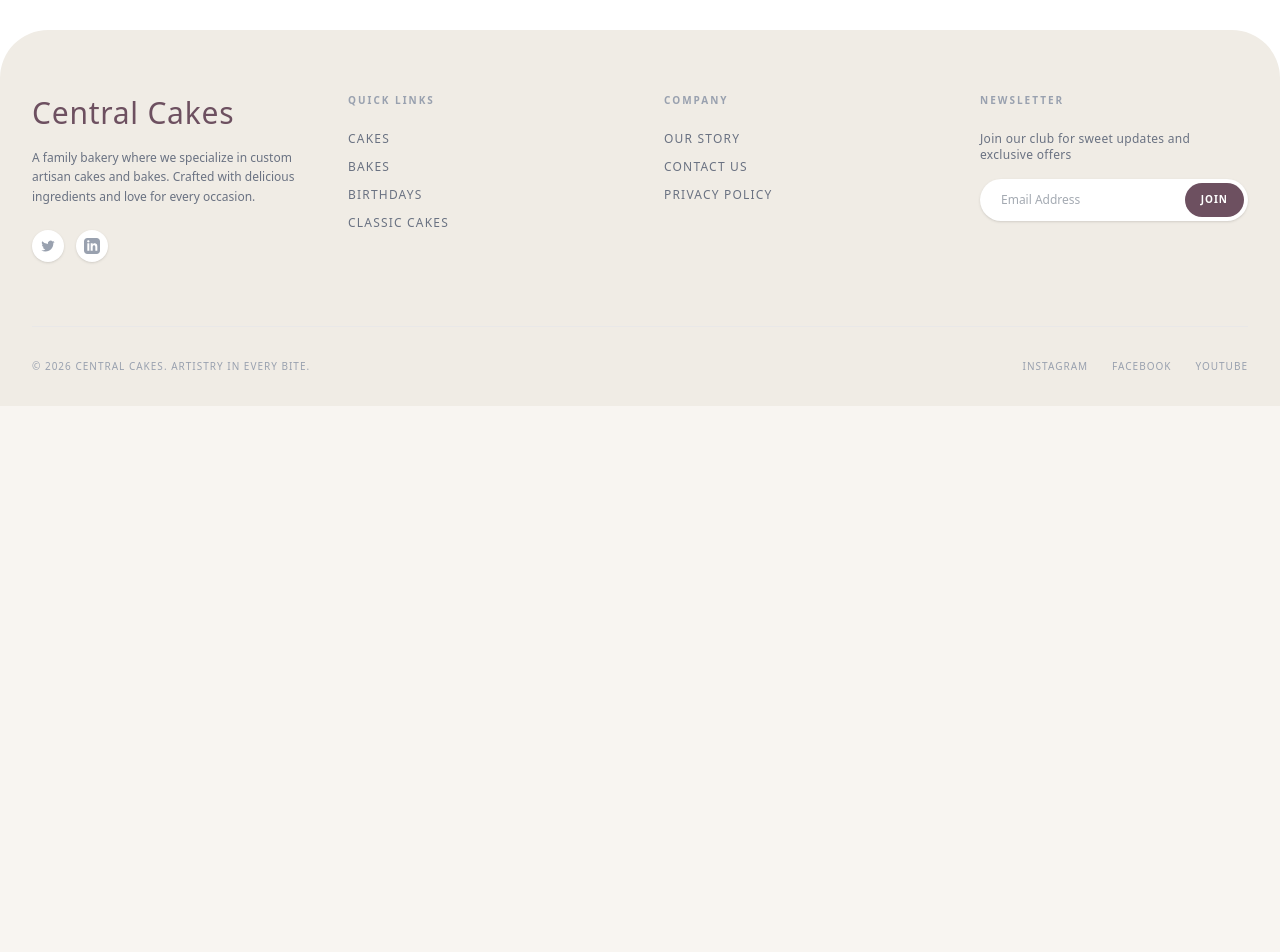
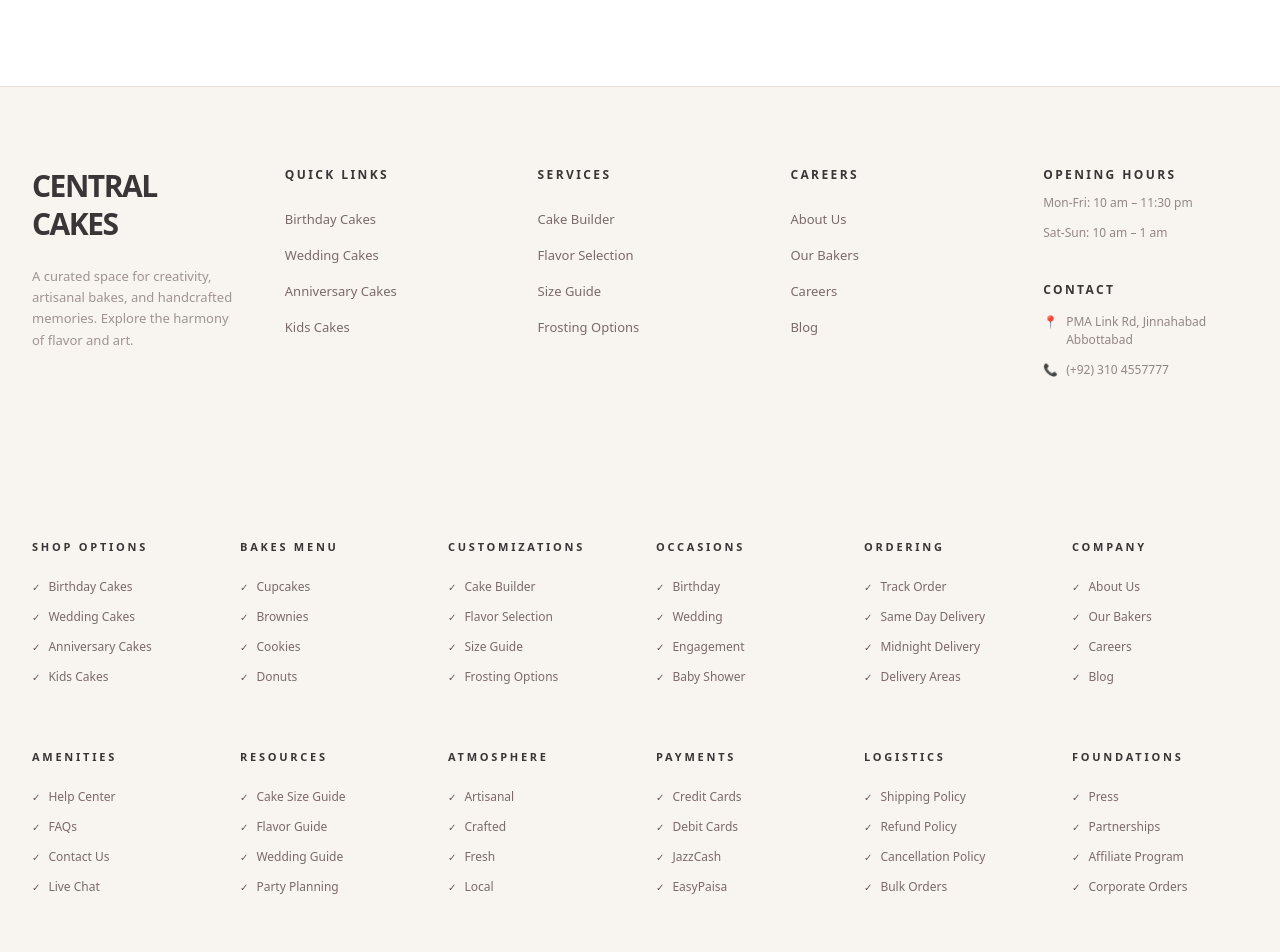
Before and after one commit to zoonfeedback-lab/cakes-and-bakery, a Next.js app: page / in a window 1280 px wide. Shown: the part 4200-5152 px from the top of the page. Before the commit the page ends 4606 px from the top, so only its background shows below. Built offline with nearby package versions, Linux system fonts and the light colour scheme; a web font is replaced by a local one.

Commit message:
fix{footer}: The footer is fixed

```diff
--- a/components/layout/Footer.tsx
+++ b/components/layout/Footer.tsx
@@ -1,85 +1,207 @@
 import Link from 'next/link';
 import { SITE_NAME } from '@/theme';
+import { FOOTER_COLUMNS, FOOTER_TRUST_BAR } from '@/constants/footer';
 
 export const Footer = () => {
   const currentYear = new Date().getFullYear();
 
+  // Mapping existing components into the "Cactus Style" 12-column grid structure
+  // Row 1 (Top Tier): Identity | Menus | Support | Info
+  const headerLinks = [
+    { title: 'Quick Links', items: FOOTER_COLUMNS[0].links.slice(0, 4) },
+    { title: 'Services', items: FOOTER_COLUMNS[2].links.slice(0, 4) },
+    { title: 'Careers', items: FOOTER_COLUMNS[5].links.slice(0, 4) },
+  ];
+
+  // The 12-Column Attribute Hub (2 rows of 6)
+  const attributeGrid = [
+    // Row 1
+    { title: 'Shop Options', items: FOOTER_COLUMNS[0].links.slice(0, 4) },
+    { title: 'Bakes Menu', items: FOOTER_COLUMNS[1].links.slice(0, 4) },
+    { title: 'Customizations', items: FOOTER_COLUMNS[2].links.slice(0, 4) },
+    { title: 'Occasions', items: FOOTER_COLUMNS[3].links.slice(0, 4) },
+    { title: 'Ordering', items: FOOTER_COLUMNS[4].links.slice(0, 4) },
+    { title: 'Company', items: FOOTER_COLUMNS[5].links.slice(0, 4) },
+    // Row 2
+    { title: 'Amenities', items: FOOTER_COLUMNS[6].links.slice(0, 4) },
+    { title: 'Resources', items: FOOTER_COLUMNS[7].links.slice(0, 4) },
+    { title: 'Atmosphere', items: [
+        { label: 'Artisanal', href: '#' },
+        { label: 'Crafted', href: '#' },
+        { label: 'Fresh', href: '#' },
+        { label: 'Local', href: '#' }
+    ]},
+    { title: 'Payments', items: [
+        { label: 'Credit Cards', href: '#' },
+        { label: 'Debit Cards', href: '#' },
+        { label: 'JazzCash', href: '#' },
+        { label: 'EasyPaisa', href: '#' }
+    ]},
+    { title: 'Logistics', items: FOOTER_COLUMNS[4].links.slice(4, 8) },
+    { title: 'Foundations', items: FOOTER_COLUMNS[5].links.slice(4, 8) },
+  ];
+
   return (
-        <footer className="bg-[#f0ece5] rounded-t-[2rem] sm:rounded-t-[3rem] mt-10 text-gray-600">
-            <div className="max-w-7xl mx-auto px-4 sm:px-6 lg:px-8 py-10 sm:py-16 pb-6 sm:pb-8">
-                <div className="grid grid-cols-2 gap-8 sm:gap-12 md:grid-cols-4 mb-10 sm:mb-16">
-                    <div className="col-span-2 sm:col-span-1 space-y-4">
-                        <h3 className="text-lg sm:text-xl font-serif text-primary tracking-wide">{SITE_NAME}</h3>
-                        <p className="text-xs leading-relaxed max-w-xs text-gray-500">
-                            A family bakery where we specialize in custom artisan cakes and bakes. Crafted with delicious ingredients and love for every occasion.
+    <footer className="mt-24 border-t border-brand-border bg-background text-text-soft">
+
+      {/* SECTION 1: Identity & Primary Links (Top Row) */}
+      <div className="container-max py-20">
+        <div className="grid grid-cols-1 gap-12 sm:grid-cols-2 md:grid-cols-3 lg:grid-cols-5 xl:grid-cols-5">
+
+          {/* Identity */}
+          <div className="space-y-6 lg:col-span-1">
+             <h3 className="text-2xl font-black tracking-tighter text-foreground uppercase">
+                {SITE_NAME}
+             </h3>
+             <p className="text-[13px] leading-relaxed text-text-soft/70">
+                A curated space for creativity, artisanal bakes, and handcrafted memories.
+                Explore the harmony of flavor and art.
              </p>
-                        <div className="flex gap-3 pt-2">
-                            <a href="#" className="w-8 h-8 rounded-full bg-white flex items-center justify-center text-gray-400 hover:text-primary hover:bg-gray-50 transition-colors shadow-sm" aria-label="Twitter">
-                                <svg className="w-4 h-4" fill="currentColor" viewBox="0 0 24 24" aria-hidden="true">
-                                    <path d="M8.29 20.251c7.547 0 11.675-6.253 11.675-11.675 0-.178 0-.355-.012-.53A8.348 8.348 0 0022 5.92a8.19 8.19 0 01-2.357.646 4.118 4.118 0 001.804-2.27 8.224 8.224 0 01-2.605.996 4.107 4.107 0 00-6.993 3.743 11.65 11.65 0 01-8.457-4.287 4.106 4.106 0 001.27 5.477A4.072 4.072 0 012.8 9.713v.052a4.105 4.105 0 003.292 4.022 4.095 4.095 0 01-1.853.07 4.108 4.108 0 003.834 2.85A8.233 8.233 0 012 18.407a11.616 11.616 0 006.29 1.84" />
-                                </svg>
-                            </a>
-                            <a href="#" className="w-8 h-8 rounded-full bg-white flex items-center justify-center text-gray-400 hover:text-primary hover:bg-gray-50 transition-colors shadow-sm" aria-label="LinkedIn">
-                                <svg className="w-4 h-4" fill="currentColor" viewBox="0 0 24 24" aria-hidden="true">
-                                    <path fillRule="evenodd" d="M19 0h-14c-2.761 0-5 2.239-5 5v14c0 2.761 2.239 5 5 5h14c2.762 0 5-2.239 5-5v-14c0-2.761-2.238-5-5-5zm-11 19h-3v-11h3v11zm-1.5-12.268c-.966 0-1.75-.79-1.75-1.764s.784-1.764 1.75-1.764 1.75.79 1.75 1.764-.783 1.764-1.75 1.764zm13.5 12.268h-3v-5.604c0-3.368-4-3.113-4 0v5.604h-3v-11h3v1.765c1.396-2.586 7-2.777 7 2.476v6.759z" clipRule="evenodd" />
-                                </svg>
-                            </a>
+          </div>
+
+          {/* Header Link Groups */}
+          {headerLinks.map((group) => (
+             <div key={group.title} className="space-y-6">
+                <h4 className="text-[12px] font-black uppercase tracking-[0.2em] text-foreground">
+                    {group.title}
+                </h4>
+                <ul className="space-y-3">
+                    {group.items.map((link) => (
+                        <li key={link.label}>
+                            <Link href={link.href} className="text-[13px] hover:text-primary transition-colors">
+                                {link.label}
+                            </Link>
+                        </li>
+                    ))}
+                </ul>
+             </div>
+          ))}
+
+          {/* Contact & Hours */}
+          <div className="space-y-8">
+             <div className="space-y-3">
+                <h4 className="text-[12px] font-black uppercase tracking-[0.2em] text-foreground">Opening Hours</h4>
+                <p className="text-[12px] font-medium text-text-soft/80">Mon-Fri: 10 am – 11:30 pm</p>
+                <p className="text-[12px] font-medium text-text-soft/80">Sat-Sun: 10 am – 1 am</p>
+             </div>
+             <div className="space-y-4 pt-2">
+                 <h4 className="text-[12px] font-black uppercase tracking-[0.2em] text-foreground">Contact</h4>
+                 <div className="flex flex-col gap-3 text-[12px] font-medium text-text-soft/80">
+                    <div className="flex gap-2">
+                        <span className="text-primary">📍</span>
+                        <span>PMA Link Rd, Jinnahabad Abbottabad</span>
+                    </div>
+                    <div className="flex gap-2">
+                        <span className="text-primary">📞</span>
+                        <span>(+92) 310 4557777</span>
                     </div>
                  </div>
-
-                    <div>
-                        <h4 className="text-[10px] uppercase font-bold tracking-[0.2em] text-gray-400 mb-4 sm:mb-6">Quick Links</h4>
-                        <ul className="space-y-2 sm:space-y-3 text-xs uppercase tracking-widest text-gray-500">
-                            <li><Link href="#cakes" className="hover:text-primary transition-colors">Cakes</Link></li>
-                            <li><Link href="/bakes" className="hover:text-primary transition-colors">Bakes</Link></li>
-                            <li><Link href="#birthdays" className="hover:text-primary transition-colors">Birthdays</Link></li>
-                            <li><Link href="#classic-cakes" className="hover:text-primary transition-colors">Classic Cakes</Link></li>
-                        </ul>
              </div>
-
-                    <div>
-                        <h4 className="text-[10px] uppercase font-bold tracking-[0.2em] text-gray-400 mb-4 sm:mb-6">Company</h4>
-                        <ul className="space-y-2 sm:space-y-3 text-xs uppercase tracking-widest text-gray-500">
-                            <li><Link href="#our-story" className="hover:text-primary transition-colors">Our Story</Link></li>
-                            <li><Link href="#contact-us" className="hover:text-primary transition-colors">Contact Us</Link></li>
-                            <li><Link href="#privacy-policy" className="hover:text-primary transition-colors">Privacy Policy</Link></li>
-                        </ul>
-                    </div>
-
-                    <div className="col-span-2 sm:col-span-1">
-                        <h4 className="text-[10px] uppercase font-bold tracking-[0.2em] text-gray-400 mb-4 sm:mb-6">Newsletter</h4>
-                        <p className="text-xs text-gray-500 mb-3 sm:mb-4 tracking-wide max-w-[220px]">
-                            Join our club for sweet updates and exclusive offers
-                        </p>
-                        <div className="relative max-w-xs">
-                            <input
-                                type="email"
-                                placeholder="Email Address"
-                                className="w-full bg-white rounded-full py-2.5 sm:py-3 px-4 sm:px-5 text-xs text-text border border-transparent focus:outline-none focus:border-primary shadow-sm"
-                            />
-                            <button
-                                type="button"
-                                className="absolute right-1 top-1 bottom-1 bg-primary text-white text-[9px] sm:text-[10px] font-bold uppercase tracking-widest px-3 sm:px-4 rounded-full hover:bg-primary-light transition-colors"
-                            >
-                                Join
-                            </button>
           </div>
         </div>
       </div>
 
-                <div className="pt-6 sm:pt-8 border-t border-gray-200/60 flex flex-col items-center gap-3 sm:flex-row sm:justify-between sm:gap-4">
-                    <p className="text-[10px] text-gray-400 uppercase tracking-widest text-center">
-                        &copy; {currentYear} {SITE_NAME}. Artistry in every bite.
-                    </p>
-                    <div className="flex gap-4 sm:gap-6 text-[10px] uppercase tracking-widest text-gray-400">
-                        <a href="#" className="hover:text-primary transition-colors">Instagram</a>
-                        <a href="#" className="hover:text-primary transition-colors">Facebook</a>
-                        <a href="#" className="hover:text-primary transition-colors">Youtube</a>
+      {/* SECTION 2: 12-Column Attribute Hub (Cactus Style) */}
+      <div className="border-y border-brand-border/10 bg-surface-muted/5 py-20">
+        <div className="container-max">
+            <div className="grid grid-cols-2 gap-y-16 gap-x-8 sm:grid-cols-3 md:grid-cols-4 lg:grid-cols-6">
+                {attributeGrid.map((col) => (
+                    <div key={col.title} className="space-y-6">
+                        <h4 className="text-[11px] font-black uppercase tracking-[0.25em] text-foreground">
+                            {col.title}
+                        </h4>
+                        <ul className="flex flex-col space-y-3">
+                            {col.items.map((link) => (
+                                <li key={link.label}>
+                                    <Link
+                                        href={link.href}
+                                        className="group flex items-start gap-2 text-[12px] font-medium text-text-soft hover:text-primary transition-all"
+                                    >
+                                        <span className="text-[10px] text-primary group-hover:scale-125 transition-transform mt-0.5">✓</span>
+                                        <span>{link.label}</span>
+                                    </Link>
+                                </li>
+                            ))}
+                        </ul>
+                    </div>
+                ))}
             </div>
         </div>
       </div>
+
+      {/* SECTION 3: Featured Engagement (Centered Newsletter) */}
+      <div className="container-max py-24">
+        <div className="mx-auto max-w-2xl space-y-12 text-center">
+            <div className="space-y-4">
+                <h3 className="text-[14px] font-black uppercase tracking-[0.3em] text-foreground">Join the Atelier</h3>
+                <p className="text-[13px] text-text-muted">Get updates on new seasonal bakes and collection launches.</p>
+            </div>
+
+            <form className="flex flex-col gap-4">
+                <input
+                    type="email"
+                    placeholder="Your email address"
+                    className="w-full rounded-2xl border border-brand-border bg-surface-muted/10 px-6 py-4 text-[13px] text-foreground outline-none transition-all focus:border-primary focus:bg-white"
+                />
+                <button
+                   type="submit"
+                   className="w-full rounded-2xl bg-primary py-4 text-[12px] font-black uppercase tracking-widest text-white shadow-lg shadow-primary/20 transition-all hover:scale-[1.02] active:scale-95"
+                >
+                    Subscribe
+                </button>
+            </form>
+        </div>
+      </div>
+
+      {/* SECTION 4: Final Base Bar */}
+      <div className="border-t border-brand-border/10 py-10">
+        <div className="container-max flex flex-col items-center justify-between gap-8 sm:flex-row">
+            <p className="text-[11px] font-bold uppercase tracking-[0.2em] text-text-soft/40">
+                &copy; {currentYear} {SITE_NAME}. All culinary rights reserved.
+            </p>
+
+            <div className="flex gap-8">
+                {['instagram', 'facebook', 'twitter'].map((s) => (
+                   <SocialIcon key={s} platform={s} />
+                ))}
+            </div>
+        </div>
+      </div>
+
     </footer>
   );
 };
 
+// --- Sub Components ---
+
+const SocialIcon = ({ platform }: { platform: string }) => (
+    <a href="#" className="text-text-soft/30 hover:text-primary transition-all hover:-translate-y-1">
+        {platform === 'instagram' && <InstagramIcon />}
+        {platform === 'facebook' && <FacebookIcon />}
+        {platform === 'twitter' && <TwitterIcon />}
+    </a>
+)
+
+// --- Icons ---
+
+const InstagramIcon = () => (
+    <svg viewBox="0 0 24 24" fill="none" stroke="currentColor" strokeWidth="2" strokeLinecap="round" strokeLinejoin="round" className="w-5 h-5">
+        <rect x="2" y="2" width="20" height="20" rx="5" ry="5"/>
+        <path d="M16 11.37A4 4 0 1 1 12.63 8 4 4 0 0 1 16 11.37z"/>
+        <line x1="17.5" y1="6.5" x2="17.51" y2="6.5"/>
+    </svg>
+);
+
+const FacebookIcon = () => (
+    <svg viewBox="0 0 24 24" fill="none" stroke="currentColor" strokeWidth="2" strokeLinecap="round" strokeLinejoin="round" className="w-5 h-5">
+        <path d="M18 2h-3a5 5 0 0 0-5 5v3H7v4h3v8h4v-8h3l1-4h-4V7a1 1 0 0 1 1-1h3z"/>
+    </svg>
+);
+
+const TwitterIcon = () => (
+    <svg viewBox="0 0 24 24" fill="none" stroke="currentColor" strokeWidth="2" strokeLinecap="round" strokeLinejoin="round" className="w-5 h-5">
+        <path d="M22 4s-.7 2.1-2 3.4c1.6 10-9.4 17.3-18 11.6 2.2.1 4.4-.6 6-2C3 15.5.5 9.6 3 5c2.2 2.6 5.6 4.1 9 4-.9-4.2 4-6.6 7-3.8 1.1 0 3-1.2 3-1.2z"/>
+    </svg>
+);
+
 export default Footer;
--- /dev/null
+++ b/constants/footer.ts
@@ -0,0 +1,120 @@
+export const FOOTER_TRUST_BAR = [
+  { icon: '🚚', title: 'Free Delivery', subtitle: 'On orders over PKR 5,000' },
+  { icon: '🌿', title: 'Fresh Ingredients', subtitle: 'Sourced daily from local farms' },
+  { icon: '🕒', title: 'Same Day Delivery', subtitle: 'Order before 2 PM' },
+  { icon: '📞', title: '24/7 Support', subtitle: 'Ready to help with your orders' },
+];
+
+export const FOOTER_COLUMNS = [
+  {
+    title: 'Shop Cakes',
+    links: [
+      { label: 'Birthday Cakes', href: '/cakes?cat=birthday' },
+      { label: 'Wedding Cakes', href: '/cakes?cat=wedding' },
+      { label: 'Anniversary Cakes', href: '/cakes?cat=anniversary' },
+      { label: 'Kids Cakes', href: '/cakes?cat=kids' },
+      { label: 'Photo Cakes', href: '/cakes?cat=photo-cake' },
+      { label: 'Custom Cakes', href: '/studio' },
+      { label: 'Trending Cakes', href: '/cakes?sort=popularity' },
+      { label: 'New Arrivals', href: '/cakes?sort=newest' },
+    ],
+  },
+  {
+    title: 'Bakes',
+    links: [
+      { label: 'Cupcakes', href: '/bakes?cat=cupcakes' },
+      { label: 'Brownies', href: '/bakes?cat=brownies' },
+      { label: 'Cookies', href: '/bakes?cat=cookies' },
+      { label: 'Donuts', href: '/bakes?cat=donuts' },
+      { label: 'Pastries', href: '/bakes?cat=pastries' },
+      { label: 'Macarons', href: '/bakes?cat=macarons' },
+      { label: 'Gift Boxes', href: '/bakes?cat=gift-boxes' },
+      { label: 'Party Packs', href: '/bakes?cat=party' },
+    ],
+  },
+  {
+    title: 'Customization',
+    links: [
+      { label: 'Cake Builder', href: '/studio' },
+      { label: 'Flavor Selection', href: '/studio' },
+      { label: 'Size Guide', href: '/resources/size-guide' },
+      { label: 'Frosting Options', href: '/studio' },
+      { label: 'Toppings', href: '/studio' },
+      { label: 'Message Writing', href: '/studio' },
+      { label: 'Upload Photo', href: '/studio' },
+      { label: 'Special Requests', href: '/contact-us' },
+    ],
+  },
+  {
+    title: 'Occasions',
+    links: [
+      { label: 'Birthday', href: '/cakes?occ=birthday' },
+      { label: 'Wedding', href: '/cakes?occ=wedding' },
+      { label: 'Engagement', href: '/cakes?occ=engagement' },
+      { label: 'Baby Shower', href: '/cakes?occ=baby-shower' },
+      { label: 'Graduation', href: '/cakes?occ=graduation' },
+      { label: 'Corporate Events', href: '/cakes?occ=corporate' },
+      { label: 'Eid Special', href: '/cakes?occ=eid' },
+      { label: 'Valentine Special', href: '/cakes?occ=valentine' },
+    ],
+  },
+  {
+    title: 'Delivery & Orders',
+    links: [
+      { label: 'Track Order', href: '/account/orders' },
+      { label: 'Same Day Delivery', href: '/delivery-info' },
+      { label: 'Midnight Delivery', href: '/delivery-info' },
+      { label: 'Delivery Areas', href: '/delivery-info' },
+      { label: 'Shipping Policy', href: '/policies/shipping' },
+      { label: 'Refund Policy', href: '/policies/refund' },
+      { label: 'Cancellation Policy', href: '/policies/cancellation' },
+      { label: 'Bulk Orders', href: '/corporate' },
+    ],
+  },
+  {
+    title: 'Company',
+    links: [
+      { label: 'About Us', href: '/about-us' },
+      { label: 'Our Bakers', href: '/team' },
+      { label: 'Careers', href: '/careers' },
+      { label: 'Blog', href: '/blog' },
+      { label: 'Press', href: '/press' },
+      { label: 'Partnerships', href: '/partners' },
+      { label: 'Affiliate Program', href: '/affiliates' },
+      { label: 'Corporate Orders', href: '/corporate' },
+    ],
+  },
+  {
+    title: 'Help & Support',
+    links: [
+      { label: 'Help Center', href: '/help' },
+      { label: 'FAQs', href: '/faqs' },
+      { label: 'Contact Us', href: '/contact-us' },
+      { label: 'Live Chat', href: '#' },
+      { label: 'Order Issues', href: '/help/orders' },
+      { label: 'Payment Help', href: '/help/payment' },
+      { label: 'Returns', href: '/policies/refund' },
+      { label: 'Feedback', href: '/feedback' },
+    ],
+  },
+  {
+    title: 'Resources',
+    links: [
+      { label: 'Cake Size Guide', href: '/resources/size-guide' },
+      { label: 'Flavor Guide', href: '/resources/flavor-guide' },
+      { label: 'Wedding Guide', href: '/resources/wedding' },
+      { label: 'Party Planning', href: '/resources/party' },
+      { label: 'Cake Care Tips', href: '/resources/cake-care' },
+      { label: 'Gift Ideas', href: '/resources/gifts' },
+      { label: 'Popular Searches', href: '/search' },
+    ],
+  },
+];
+
+export const PAYMENT_METHODS = [
+  { name: 'Visa', icon: '💳' },
+  { name: 'Mastercard', icon: '🎴' },
+  { name: 'JazzCash', icon: '📱' },
+  { name: 'EasyPaisa', icon: '💸' },
+  { name: 'Cash on Delivery', icon: '🏠' },
+];
```
Lines whose indentation alone changed are shown as unchanged.
